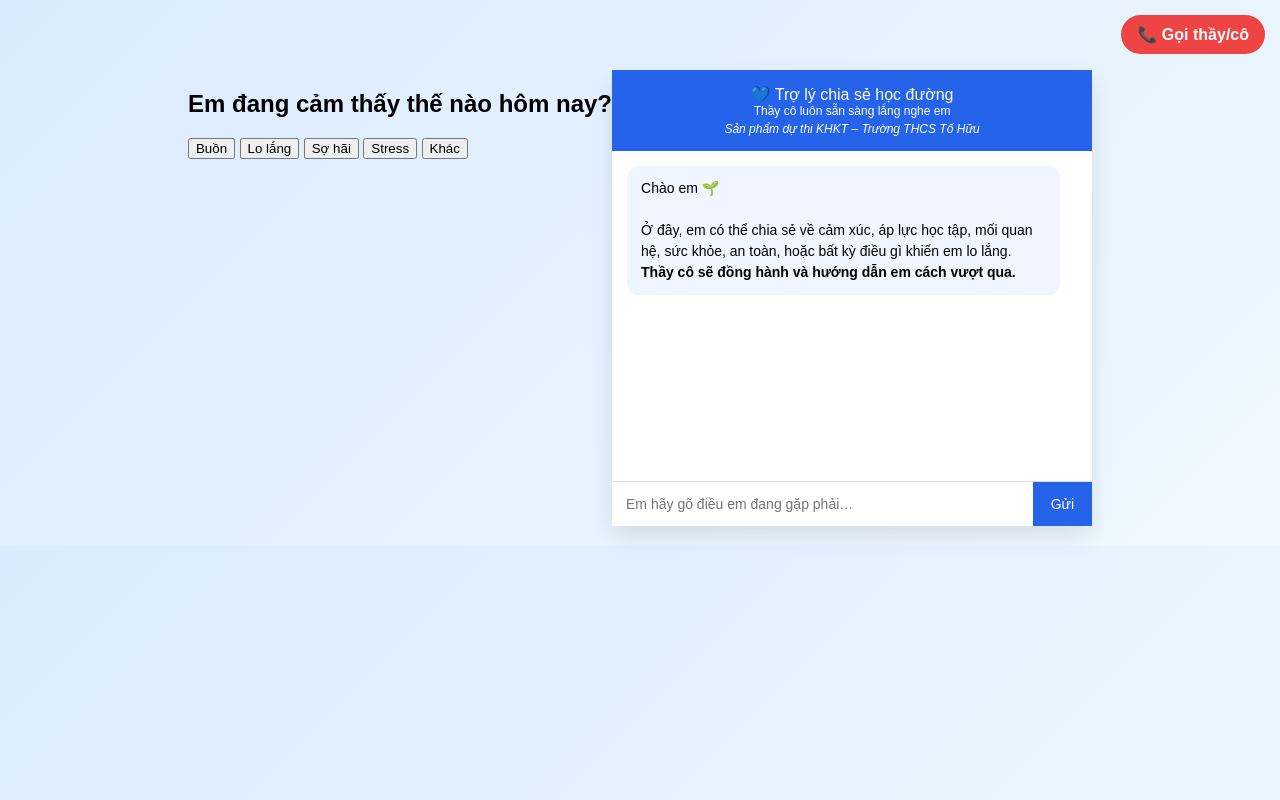
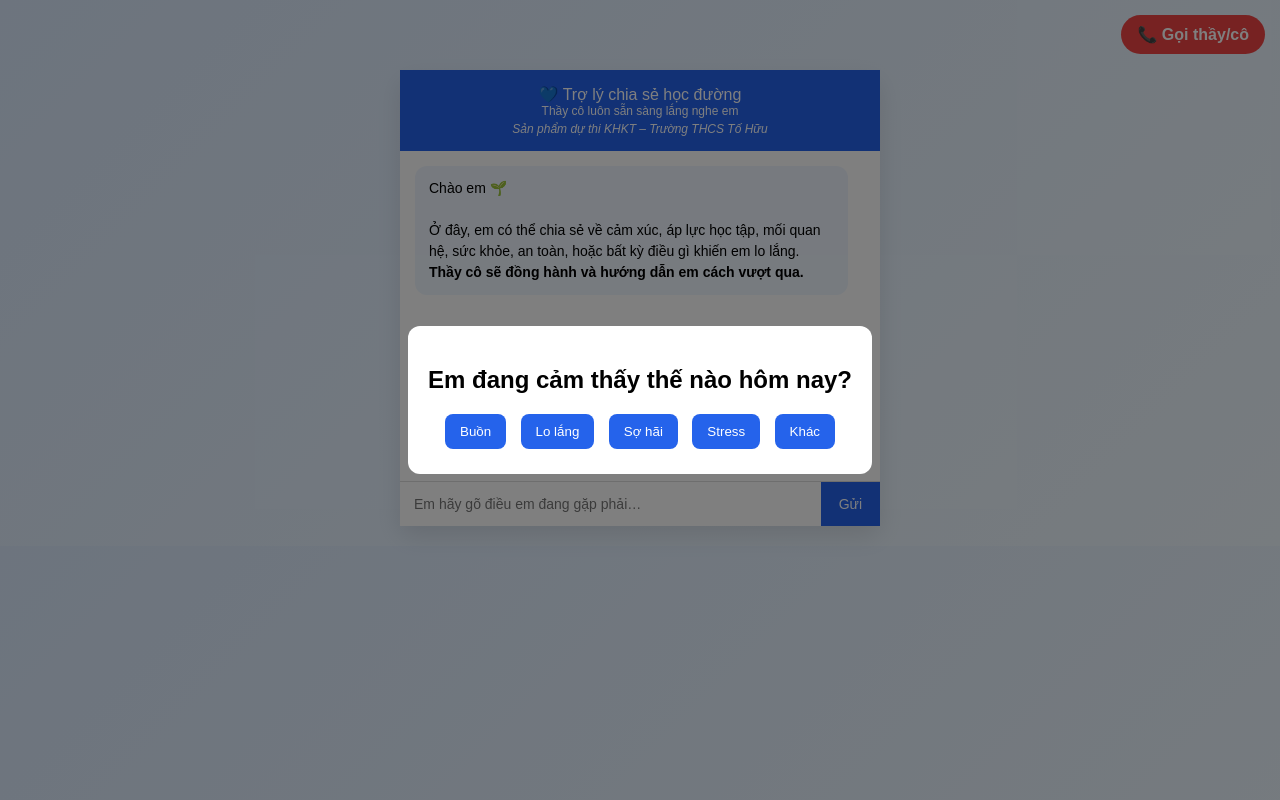
Before and after one commit to truongvanhieu011096/trolychiasehocduong, a plain HTML site: page index.html in a window 1280 px wide. Drawn offline with Linux system fonts and the light colour scheme.

Commit message:
Update style.css

```diff
--- a/style.css
+++ b/style.css
@@ -18,6 +18,37 @@ body {
     font-weight: bold;
     text-decoration: none;
     z-index: 1000;
+}
+
+.popup {
+    position: fixed;
+    top:0; left:0; right:0; bottom:0;
+    background: rgba(0,0,0,0.5);
+    display:flex;
+    align-items:center;
+    justify-content:center;
+    z-index: 1000;
+}
+
+.popup-content {
+    background:white;
+    padding:20px;
+    border-radius:12px;
+    text-align:center;
+}
+
+.popup-content h2 {
+    margin-bottom:15px;
+}
+
+.popup-content button {
+    margin:5px;
+    padding:10px 15px;
+    border:none;
+    border-radius:8px;
+    cursor:pointer;
+    background:#2563eb;
+    color:white;
 }
 
 .chat-container {
@@ -72,21 +103,6 @@ body {
     text-align: right;
 }
 
-.quick-actions {
-    display: flex;
-    flex-wrap: wrap;
-    gap: 6px;
-    padding: 10px;
-}
-
-.quick-actions button {
-    flex: 1 1 48%;
-    font-size: 13px;
-    padding: 8px;
-    cursor: pointer;
-    border-radius: 8px;
-}
-
 .chat-input {
     display: flex;
     border-top: 1px solid #ddd;
```
